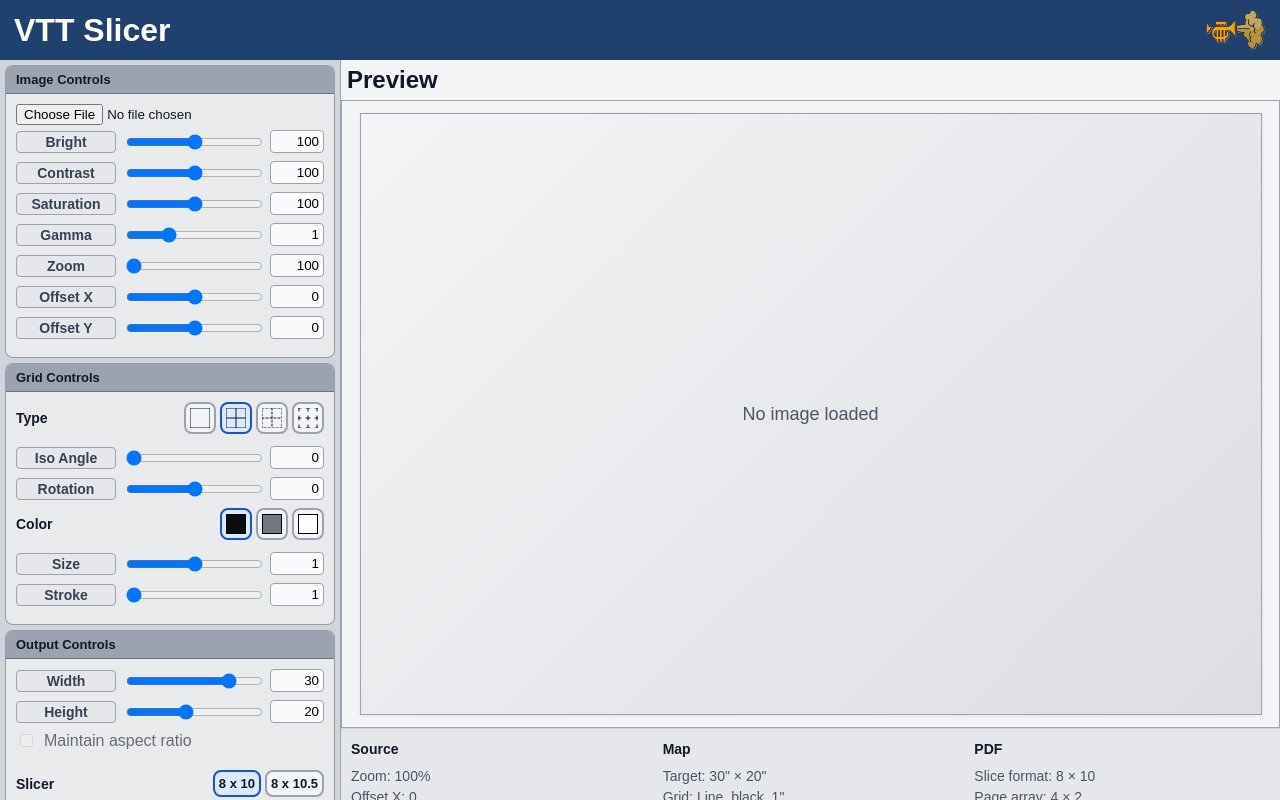
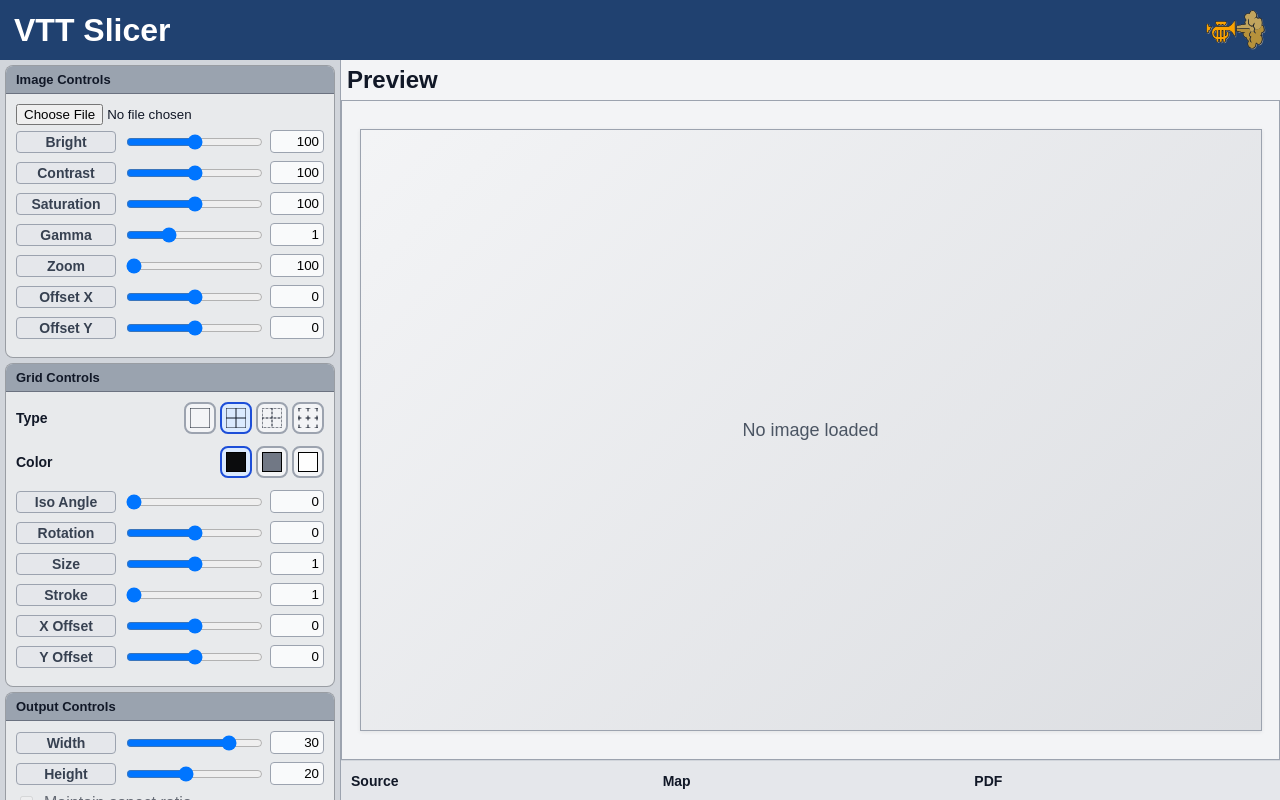
Before and after one commit to Trumpootcom/wms-ts, a React (Vite) app: page / in a window 1280 px wide. Built offline with nearby package versions, Linux system fonts and the light colour scheme.

Commit message:
feat(grid): implement phaseX/phaseY lattice offsets for preview grid

```diff
--- a/src/App.tsx
+++ b/src/App.tsx
@@ -65,6 +65,8 @@ function App() {
           gridRotation={slicer.gridRotation}
           gridColor={slicer.gridColor}
           gridSizeIn={slicer.gridSizeIn}
+          gridPhaseX={slicer.gridPhaseX}
+          gridPhaseY={slicer.gridPhaseY}
           gridLineThickness={slicer.gridLineThickness}
           sliceSize={slicer.sliceSize}
           sliceEstimate={slicer.sliceEstimate}
--- a/src/components/ControlPanel.tsx
+++ b/src/components/ControlPanel.tsx
@@ -133,6 +133,16 @@ function ControlPanel({ slicer }: ControlPanelProps) {
                         { value: "corner", icon: <SvgIcon name="gridCorner" size={20} />, title: "Corner" },
                     ]}
                 />
+                <LabeledSegmentedControl
+                    label="Color"
+                    value={slicer.gridColor}
+                    onChange={(v) => slicer.setGridColor(v)}
+                    options={[
+                        { value: "black", icon: <SvgIcon name="colorBlack" size={20} />, title: "Black" },
+                        { value: "gray", icon: <SvgIcon name="colorGray" size={20} />, title: "Gray" },
+                        { value: "white", icon: <SvgIcon name="colorWhite" size={20} />, title: "White" },
+                    ]}
+                />
                 <NumberWithSlider
                     label="Iso Angle"
                     value={slicer.gridPerspectiveAngle}
@@ -154,16 +164,6 @@ function ControlPanel({ slicer }: ControlPanelProps) {
                     stepInput={1}
                     stepSlider={1}
                 />
-                <LabeledSegmentedControl
-                    label="Color"
-                    value={slicer.gridColor}
-                    onChange={(v) => slicer.setGridColor(v)}
-                    options={[
-                        { value: "black", icon: <SvgIcon name="colorBlack" size={20} />, title: "Black" },
-                        { value: "gray", icon: <SvgIcon name="colorGray" size={20} />, title: "Gray" },
-                        { value: "white", icon: <SvgIcon name="colorWhite" size={20} />, title: "White" },
-                    ]}
-                />
                 <NumberWithSlider
                     label="Size"
                     value={slicer.gridSizeIn}
@@ -183,6 +183,27 @@ function ControlPanel({ slicer }: ControlPanelProps) {
                     stepSlider={0.5}
                     stepInput={0.5}
                     onChange={slicer.setGridLineThickness}
+                />
+                <NumberWithSlider
+                    label="X Offset"
+                    value={slicer.gridPhaseX}
+                    min={-1}
+                    max={1}
+                    defaultValue={0}
+                    stepSlider={0.01}
+                    stepInput={0.05}
+                    onChange={slicer.setGridPhaseX}
+                />
+
+                <NumberWithSlider
+                    label="Y Offset"
+                    value={slicer.gridPhaseY}
+                    min={-1}
+                    max={1}
+                    defaultValue={0}
+                    stepSlider={0.01}
+                    stepInput={0.05}
+                    onChange={slicer.setGridPhaseY}
                 />
             </PanelSection>
 
--- a/src/components/PreviewPanel.tsx
+++ b/src/components/PreviewPanel.tsx
@@ -26,6 +26,8 @@ type PreviewPanelProps = {
     gridRotation: number;
     gridColor: GridColor;
     gridSizeIn: GridSize;
+    gridPhaseX?: number;
+    gridPhaseY?: number;
     gridLineThickness?: number;
     sliceSize: SliceSize;
     sliceEstimate: SliceEstimate;
@@ -52,6 +54,8 @@ function PreviewPanel({
     gridRotation,
     gridColor,
     gridSizeIn,
+    gridPhaseX,
+    gridPhaseY,
     gridLineThickness,
     sliceSize,
     sliceEstimate,
@@ -196,6 +200,8 @@ const sliceLineColor =
                                 gridRotation={gridRotation}
                                 gridColor={gridColor}
                                 gridSizeIn={gridSizeIn}
+                                gridPhaseX={gridPhaseX}
+                                gridPhaseY={gridPhaseY}
                                 gridLineThickness={gridLineThickness}
                             />
 
--- a/src/components/ui/SvgGridLayer.tsx
+++ b/src/components/ui/SvgGridLayer.tsx
@@ -10,6 +10,8 @@ type SvgGridLayerProps = {
     gridRotation: number;
     gridColor: GridColor;
     gridSizeIn: GridSize;
+    gridPhaseX?: number;
+    gridPhaseY?: number;
     gridLineThickness?: number;
 };
 
@@ -21,6 +23,8 @@ function SvgGridLayer({
     gridRotation,
     gridColor,
     gridSizeIn,
+    gridPhaseX = 0,
+    gridPhaseY = 0,
     gridLineThickness=1,
 }: SvgGridLayerProps) {
     const stroke = GRID_COLORS[gridColor] || "rgba(0,0,0,0.95)";
@@ -34,6 +38,8 @@ function SvgGridLayer({
         gridPerspectiveAngle,
         gridRotation,
         gridSizeIn,
+        gridPhaseX,
+        gridPhaseY,
         dashCount: 5,
     });
 
--- a/src/hooks/useSlicerState.ts
+++ b/src/hooks/useSlicerState.ts
@@ -58,6 +58,9 @@ export function useSlicerState() {
   const [imageOffsetX, setImageOffsetX] = useState(0);
   const [imageOffsetY, setImageOffsetY] = useState(0);
   const [gridLineThickness, setGridLineThickness] = useState<number>(1);
+
+  const [gridPhaseX, setGridPhaseX] = useState<number>(0);
+  const [gridPhaseY, setGridPhaseY] = useState<number>(0);
 
   function handleFileUpload(e: React.ChangeEvent<HTMLInputElement>) {
     const file = e.target.files?.[0];
@@ -275,6 +278,8 @@ export function useSlicerState() {
     gridRotation,
     gridColor,
     gridSizeIn,
+    gridPhaseX,
+    gridPhaseY,
     gridLineThickness,
     sliceSize,
 
@@ -296,6 +301,8 @@ export function useSlicerState() {
     setGridRotation,
     setGridColor,
     setGridSizeIn,
+    setGridPhaseX,
+    setGridPhaseY,
     setGridLineThickness,
     setSliceSize,
 
--- a/src/slicer/gridPrimitives.ts
+++ b/src/slicer/gridPrimitives.ts
@@ -38,6 +38,8 @@ type BuildGridPrimitiveArgs = {
   gridPerspectiveAngle: number;
   gridRotation: number;
   gridSizeIn: number;
+  gridPhaseX?: number;
+  gridPhaseY?: number;
   dashCount?: number;
 };
 
@@ -83,6 +85,8 @@ export function buildGridPrimitives({
   gridPerspectiveAngle,
   gridRotation,
   gridSizeIn,
+  gridPhaseX = 0,
+  gridPhaseY = 0,
   dashCount = 4,
 }: BuildGridPrimitiveArgs): GridPrimitives {
   const pageRect: Rect = {
@@ -98,6 +102,8 @@ export function buildGridPrimitives({
     gridPerspectiveAngle,
     gridRotation,
     gridSizeIn,
+    gridPhaseX,
+    gridPhaseY,
   );
 
   const bounds = getLatticeIndexBounds(pageRect, basis, 1);
--- a/src/slicer/latticeMath.ts
+++ b/src/slicer/latticeMath.ts
@@ -82,43 +82,50 @@ export function getGridBasis(
   gridPerspectiveAngle: number,
   gridRotation: number,
   gridSizeIn: number,
+  gridPhaseX: number = 0,
+  gridPhaseY: number = 0,
 ): Basis {
   const center = {
     x: printedWidthIn / 2,
     y: printedHeightIn / 2,
   };
 
+  let u0: Vector;
+  let v0: Vector;
+
   if (gridPerspectiveAngle === 0) {
-    const u0: Vector = { x: gridSizeIn, y: 0 };
-    const v0: Vector = { x: 0, y: gridSizeIn };
-
-    return {
-      origin: rotatePoint({ x: 0, y: 0 }, center, gridRotation),
-      u: rotateVector(u0, gridRotation),
-      v: rotateVector(v0, gridRotation),
-    };
-  }
-
+    u0 = { x: gridSizeIn, y: 0 };
+    v0 = { x: 0, y: gridSizeIn };
+  } else {
     const alpha = degToRad(gridPerspectiveAngle);
 
     const sin2a = Math.sin(2 * alpha);
     const sideLength =
       Math.abs(sin2a) < EPSILON ? gridSizeIn : gridSizeIn / sin2a;
 
-  const u0: Vector = {
+    u0 = {
       x: sideLength * Math.cos(alpha),
       y: sideLength * Math.sin(alpha),
     };
 
-  const v0: Vector = {
+    v0 = {
       x: sideLength * Math.cos(alpha),
       y: -sideLength * Math.sin(alpha),
     };
+  }
+
+  const u = rotateVector(u0, gridRotation);
+  const v = rotateVector(v0, gridRotation);
+
+  const baseOrigin = rotatePoint({ x: 0, y: 0 }, center, gridRotation);
 
   return {
-    origin: rotatePoint({ x: 0, y: 0 }, center, gridRotation),
-    u: rotateVector(u0, gridRotation),
-    v: rotateVector(v0, gridRotation),
+    origin: {
+      x: baseOrigin.x + gridPhaseX * u.x + gridPhaseY * v.x,
+      y: baseOrigin.y + gridPhaseX * u.y + gridPhaseY * v.y,
+    },
+    u,
+    v,
   };
 }
 
```
Also changed, not shown: src/slicer/types.ts (+12 -0 lines). Lines whose indentation alone changed are shown as unchanged.
